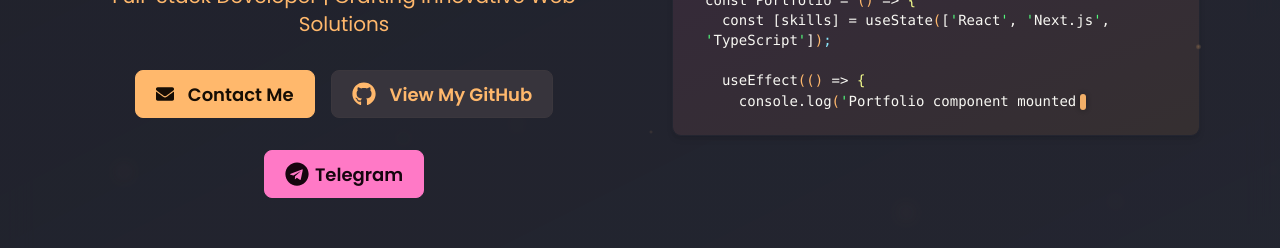
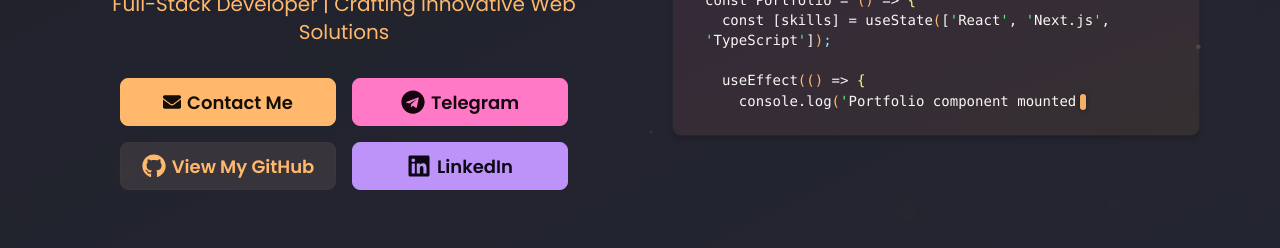
Before and after one commit to amirrajj-dev/my-portfolio, a Next.js app: page / in a window 1280 px wide. Shown: the part 411-659 px from the top of the page. Built offline with nearby package versions, Linux system fonts and the light colour scheme; no server answers.

Commit message:
added linkedln button

```diff
--- a/src/components/home/footer/Footer.tsx
+++ b/src/components/home/footer/Footer.tsx
@@ -1,7 +1,7 @@
 import BackgroundParticles from '@/components/shared/BackgroundParticles'
 import Link from 'next/link'
 import React from 'react'
-import { FaGithub } from 'react-icons/fa'
+import { FaGithub, FaLinkedin } from 'react-icons/fa'
 
 const Footer = () => {
   return (
@@ -15,6 +15,12 @@
             >
               <FaGithub size={28} />
             </Link>
+            <Link
+              href="https://www.linkedin.com/in/amirhosein-rajaei"
+              className="text-accent hover:text-accent transition-colors duration-300"
+            >
+              <FaLinkedin size={28} />
+            </Link>
           </div>
           <p className="text-accent">
             © {new Date().getFullYear()} Amirhosein. All rights reserved.
--- a/src/components/home/header/ui/Intro.tsx
+++ b/src/components/home/header/ui/Intro.tsx
@@ -1,6 +1,6 @@
 "ue client"
 import React from 'react'
-import { FaTelegram , FaEnvelope, FaGithub } from 'react-icons/fa'
+import { FaTelegram , FaEnvelope, FaGithub, FaLinkedin } from 'react-icons/fa'
 import { motion } from 'framer-motion'
 import Link from 'next/link';
 import { introVariants } from '@/data/varients';
@@ -56,39 +56,36 @@
             initial="hidden"
             animate="visible"
             variants={introVariants}
-            className="flex flex-col sm:flex-row justify-center gap-4"
+            className="grid grid-cols-1 sm:grid-cols-2 gap-4 max-w-md mx-auto"
           >
             <button
               onClick={goToContactMeForm}
               className="btn btn-accent btn-lg"
             >
-              <FaEnvelope className="mr-2" />
+              <FaEnvelope />
               Contact Me
             </button>
+            <Link
+              href="https://t.me/amirajj_dev"
+              className="btn btn-lg btn-primary"
+            >
+              <FaTelegram size={24} />
+              Telegram
+            </Link>
             <Link
               href="https://github.com/amirrajj-dev"
               className="btn btn-soft btn-accent btn-lg"
             >
-              <FaGithub className="mr-2" size={24} />
+              <FaGithub size={24} />
               View My GitHub
             </Link>
-          </motion.div>
-          <motion.div
-            custom={3}
-            initial="hidden"
-            animate="visible"
-            variants={introVariants}
-            className="flex items-center justify-center gap-4"
-          >
-            <motion.div>
-              <Link
-                href="https://t.me/amirajj_dev"
-                className="btn btn-lg btn-primary"
-              >
-                <FaTelegram size={24} />
-                Telegram
-              </Link>
-            </motion.div>
+            <Link
+              href="https://www.linkedin.com/in/amirhosein-rajaei"
+              className="btn btn-lg btn-secondary"
+            >
+              <FaLinkedin size={24} />
+              LinkedIn
+            </Link>
           </motion.div>
         </motion.div>
   )
```
